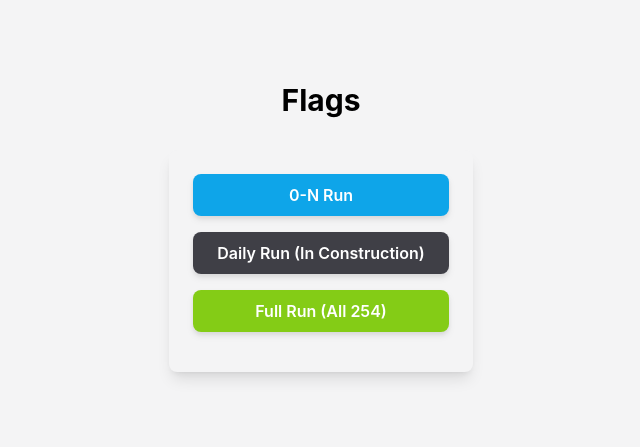
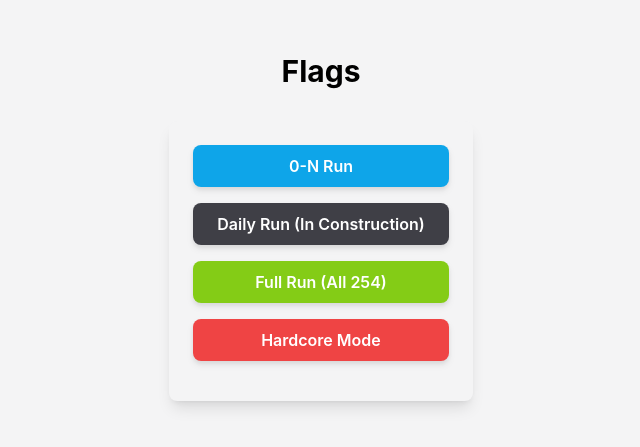
Before and after one commit to Carabalone/flags, a React (Vite) app: page / in a window 1280 px wide. Shown: the part 173-620 px from the top of the page, without its empty margins (319-959 px from the left). Built offline with nearby package versions, Linux system fonts and the light colour scheme.

Commit message:
feat: added hardcore mode

```diff
--- a/src/App.tsx
+++ b/src/App.tsx
@@ -9,18 +9,25 @@ const App: React.FC = () => {
     'home'
   );
   const [n, setN] = useState(10);
+  const [quizMode, setQuizMode] = useState<'normal' | 'hardcore'>('normal');
 
-  const handleSelectMode = (mode: '0-n' | 'full') => {
+  const handleSelectMode = (mode: '0-n' | 'full' | 'hardcore') => {
     if (mode === '0-n') {
       setGameMode('0-n-menu');
     } else if (mode === 'full') {
       setN(254);
+      setQuizMode('normal');
+      setGameMode('quiz');
+    } else if (mode === 'hardcore') {
+      setN(254);
+      setQuizMode('hardcore');
       setGameMode('quiz');
     }
   };
 
   const startGame = (selectedN: number) => {
     setN(selectedN);
+    setQuizMode('normal');
     setGameMode('quiz');
   };
 
@@ -32,7 +39,7 @@ const App: React.FC = () => {
     <div className="w-screen h-screen overflow-hidden">
       {gameMode === 'home' && <HomeMenu onSelectMode={handleSelectMode} />}
       {gameMode === '0-n-menu' && <ZeroNRunMenuAlt onStart={startGame} />}
-      {gameMode === 'quiz' && <FlagQuiz n={n} onFinish={finishGame} />}
+      {gameMode === 'quiz' && <FlagQuiz n={n} onFinish={finishGame} mode={quizMode} />}
     </div>
   );
 };
--- a/src/components/FlagQuiz.tsx
+++ b/src/components/FlagQuiz.tsx
@@ -3,6 +3,7 @@ import countriesData from '../assets/countries_corrected.json';
 
 interface FlagQuizProps {
   n: number;
+  mode: 'normal' | 'hardcore';
   onFinish: (score: number) => void;
 }
 
@@ -17,7 +18,7 @@ const shuffleArray = (array: any[]) => {
 const normalizeString = (str: string) =>
   str.normalize("NFD").replace(/[\u0300-\u036f]/g, "").toLowerCase();
 
-const FlagQuiz: React.FC<FlagQuizProps> = ({ n, onFinish }) => {
+const FlagQuiz: React.FC<FlagQuizProps> = ({ n, mode, onFinish }) => {
   const [answer, setAnswer] = useState('');
   const [message, setMessage] = useState<JSX.Element | null>(null);
   const [currentFlag, setCurrentFlag] = useState<{
@@ -27,7 +28,9 @@ const FlagQuiz: React.FC<FlagQuizProps> = ({ n, onFinish }) => {
   const [suggestions, setSuggestions] = useState<string[]>([]);
   const [activeSuggestionIndex, setActiveSuggestionIndex] = useState(0);
   const [score, setScore] = useState(0);
-  const [remainingCountries, setRemainingCountries] = useState(() => shuffleArray(countriesData).slice(0,n));
+  const [remainingCountries, setRemainingCountries] = useState(() =>
+    shuffleArray(countriesData).slice(0, mode === 'normal' ? n : countriesData.length)
+  );
   const [isFinished, setIsFinished] = useState(false);
   const inputRef = useRef<HTMLInputElement>(null);
 
@@ -74,11 +77,16 @@ const FlagQuiz: React.FC<FlagQuizProps> = ({ n, onFinish }) => {
           <span className="font-semibold text-lime-500">{currentFlag?.name}.</span>
         </p>
       );
+      if (mode === 'hardcore') {
+        setTimeout(() => {
+          setIsFinished(true);
+        }, 500);
+        return;
+      }
     }
 
     setTimeout(() => {
       if (remainingCountries.length > 0) {
-        // randomizeCountry();
         setRemainingCountries(remainingCountries.slice(1)); // Reset with a new shuffled array
       } else {
         setIsFinished(true);
@@ -237,7 +245,7 @@ const FlagQuiz: React.FC<FlagQuizProps> = ({ n, onFinish }) => {
             <p className="mb-4">
               Your final score is{' '}
               <span className="font-bold text-slate-700">
-                {score}/{n}
+                {score}{mode === 'normal' ? `/${n}` : ''}
               </span>
               .
             </p>
--- a/src/components/HomeMenu.tsx
+++ b/src/components/HomeMenu.tsx
@@ -1,10 +1,10 @@
 import React from 'react';
 
 interface HomeMenuProps {
-  onSelectMode: (mode: '0-n' | 'full') => void;
+  onSelectMode: (mode: '0-n' | 'full' | 'hardcore') => void;
 }
 
-let buttonClass = "text-white font-semibold py-2 px-4 rounded-lg hover:bg-blue-600 transition duration-300 mb-4 w-64 drop-shadow-md"
+let buttonClass = "text-white font-semibold py-2 px-4 rounded-lg transition duration-300 mb-4 w-64 drop-shadow-md"
 
 const HomeMenu: React.FC<HomeMenuProps> = ({ onSelectMode }) => {
   return (
@@ -13,21 +13,27 @@ const HomeMenu: React.FC<HomeMenuProps> = ({ onSelectMode }) => {
       <div className="flex flex-col bg-zinc-100 p-6 rounded-lg shadow-lg items-center">
         <button
           onClick={() => onSelectMode('0-n')}
-          className={"bg-sky-500 " + buttonClass}
+          className={"bg-sky-500 hover:bg-sky-600 " + buttonClass}
         >
           0-N Run
         </button>
         <button
-          className={"bg-zinc-700 " + buttonClass}
+          className={"bg-zinc-700 hover:bg-zinc-800 " + buttonClass}
           disabled
         >
           Daily Run (In Construction)
         </button>
         <button
           onClick={() => onSelectMode('full')}
-          className={"bg-lime-500 " + buttonClass}
+          className={"bg-lime-500 hover-bg-lime-600 " + buttonClass}
         >
           Full Run (All 254)
+        </button>
+        <button
+          onClick={() => onSelectMode('hardcore')}
+          className={"bg-red-500 hover:bg-red-600 " + buttonClass}
+        >
+          Hardcore Mode
         </button>
       </div>
     </div>
```
Also changed, not shown: todo.txt (added).
